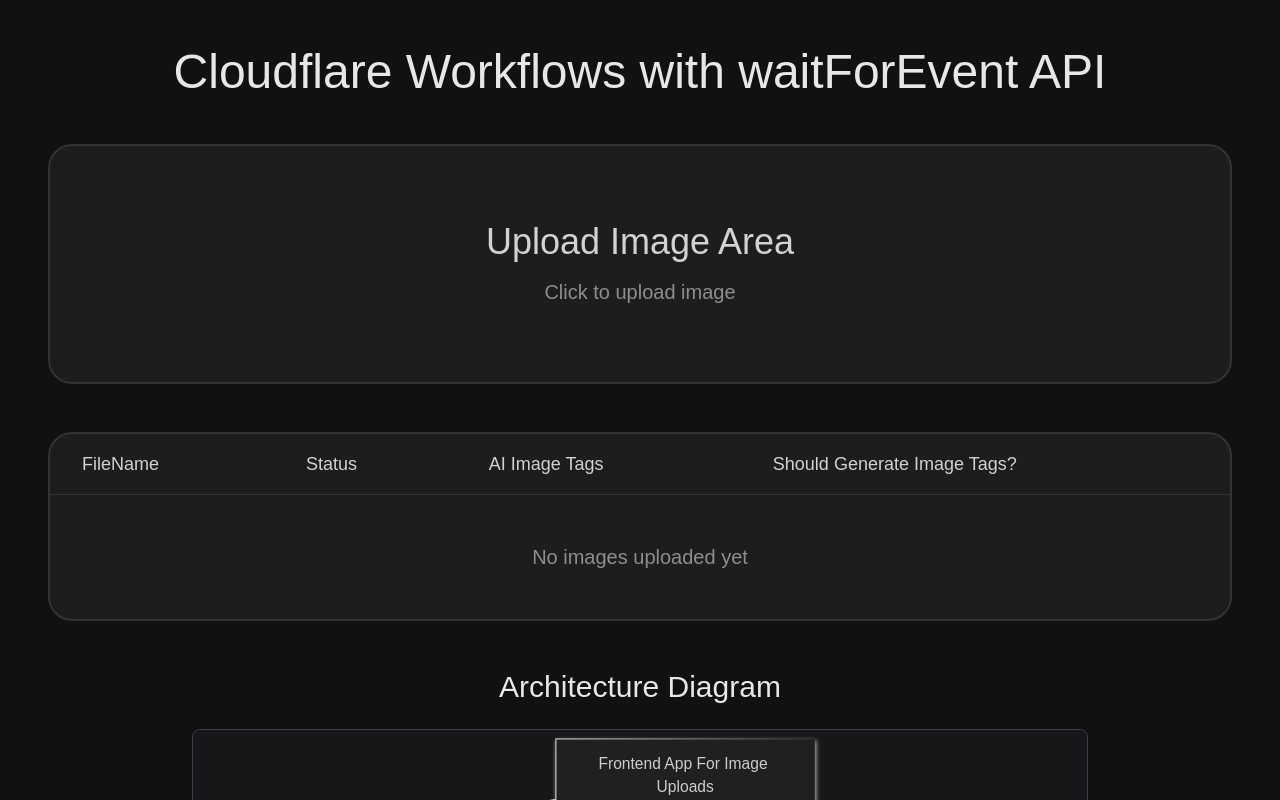
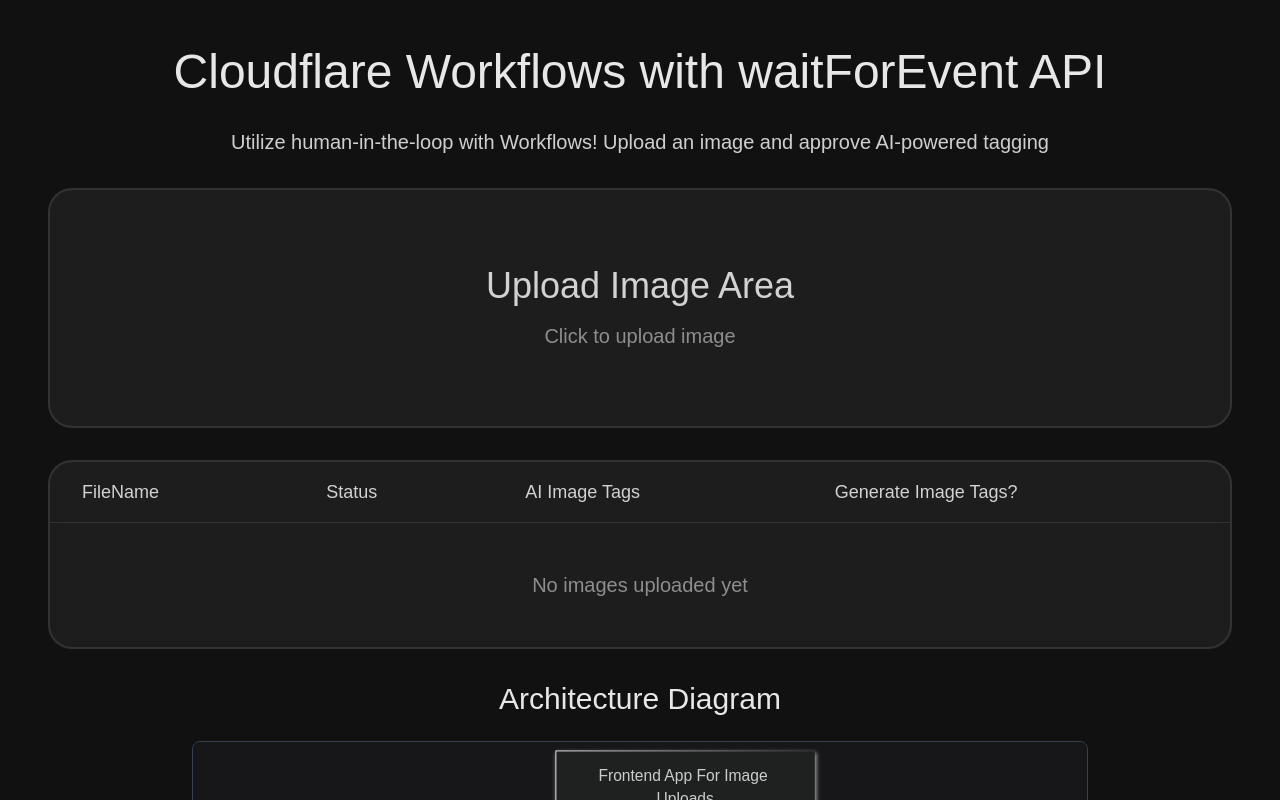
Before and after one commit to thomas-desmond/workflows-waitforevent, a Next.js app in the folder nextjs-workflow-frontend/: page / in a window 1280 px wide. Shown: the top 800 px of the page. Built offline with nearby package versions, Linux system fonts and the light colour scheme.

Commit message:
Refactor Home page layout and improve UploadsTable header for clarity

```diff
--- a/nextjs-workflow-frontend/app/components/UploadsTable.tsx
+++ b/nextjs-workflow-frontend/app/components/UploadsTable.tsx
@@ -44,7 +44,7 @@
             <th className="px-8 py-4 text-left text-lg font-light text-white/80">FileName</th>
             <th className="px-8 py-4 text-left text-lg font-light text-white/80">Status</th>
             <th className="px-8 py-4 text-left text-lg font-light text-white/80">AI Image Tags</th>
-            <th className="px-8 py-4 text-left text-lg font-light text-white/80">Should Generate Image Tags?</th>
+            <th className="px-8 py-4 text-left text-lg font-light text-white/80">Generate Image Tags?</th>
           </tr>
         </thead>
         <tbody className="divide-y divide-white/10">
--- a/nextjs-workflow-frontend/app/page.tsx
+++ b/nextjs-workflow-frontend/app/page.tsx
@@ -1,6 +1,6 @@
-'use client';
+"use client";
 
-import { useState } from 'react';
+import { useState } from "react";
 import ImageUpload from "./components/image-upload/ImageUpload";
 import UploadsTable from "./components/UploadsTable";
 import { UploadedImage } from "./components/types";
@@ -10,8 +10,10 @@
   const [uploadedImages, setUploadedImages] = useState<UploadedImage[]>([]);
 
   const handleImageUpdate = (updatedImage: UploadedImage) => {
-    setUploadedImages(prev => {
-      const existingIndex = prev.findIndex(img => img.instanceId === updatedImage.instanceId);
+    setUploadedImages((prev) => {
+      const existingIndex = prev.findIndex(
+        (img) => img.instanceId === updatedImage.instanceId
+      );
       if (existingIndex >= 0) {
         // Update existing image
         const newImages = [...prev];
@@ -25,8 +27,14 @@
   };
 
   return (
-    <div className="flex flex-col gap-12 p-12 max-w-7xl mx-auto bg-[#111] min-h-screen text-gray-200">
-      <h1 className="text-5xl font-light text-white/90 text-center">Cloudflare Workflows with waitForEvent API</h1>
+    <div className="flex flex-col gap-8 p-12 max-w-7xl mx-auto bg-[#111] min-h-screen text-gray-200">
+      <h1 className="text-5xl font-light text-white/90 text-center">
+        Cloudflare Workflows with waitForEvent API
+      </h1>
+      <p className="text-xl text-center text-white/80">
+        Utilize human-in-the-loop with Workflows! Upload an image and approve
+        AI-powered tagging{" "}
+      </p>
       <ImageUpload onUploadComplete={handleImageUpdate} />
       <UploadsTable uploadedImages={uploadedImages} />
       <ArchitectureDiagram />
```
